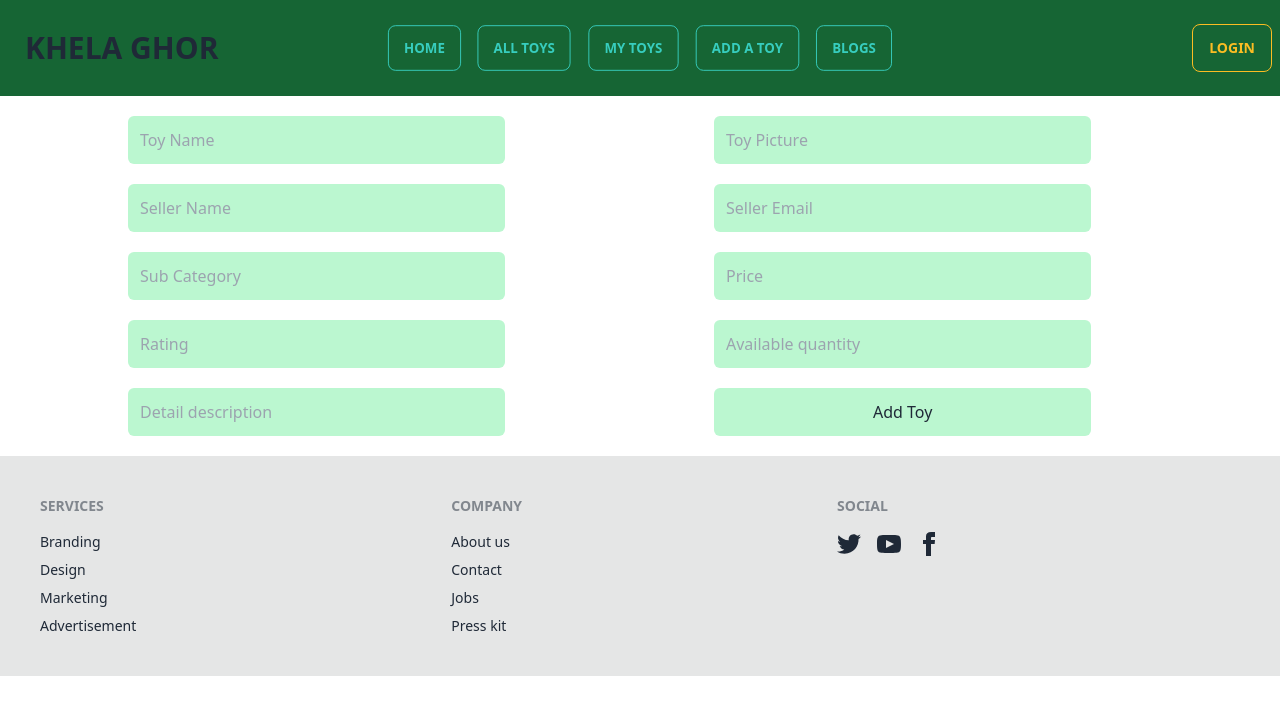
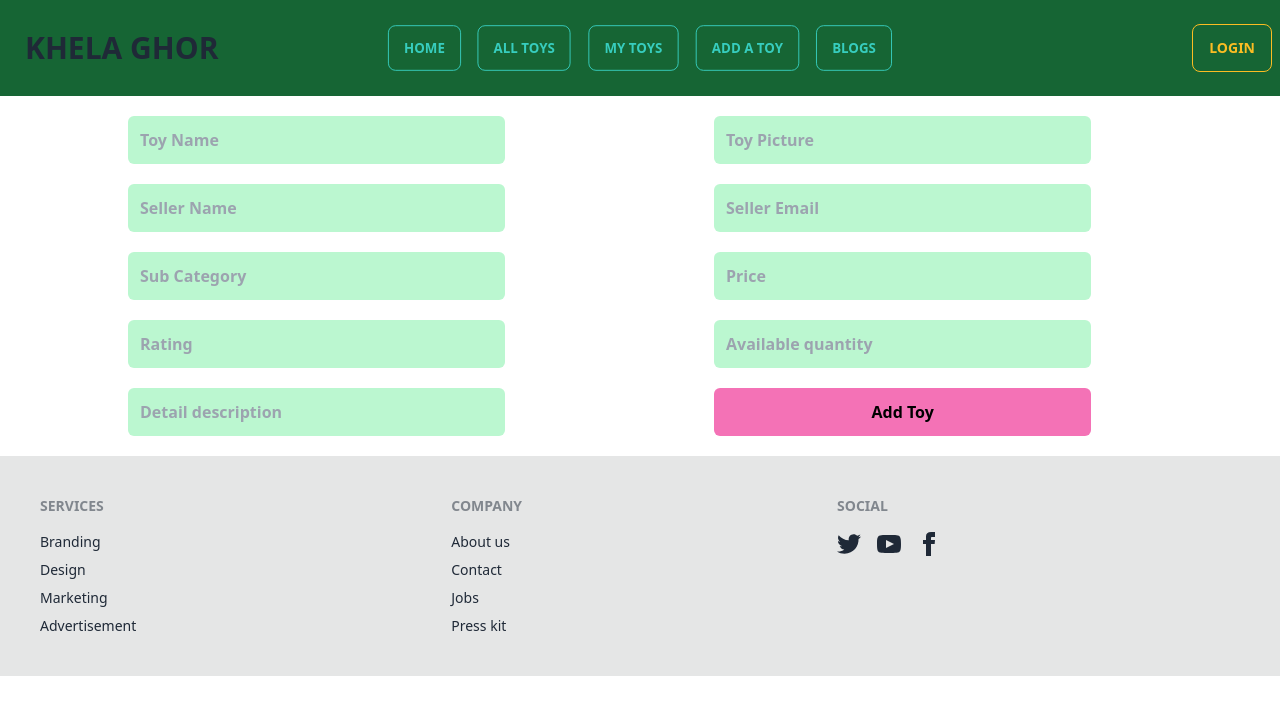
Before and after one commit to TanvirAhmed41/kids-khela-ghor-clinet, a React (Vite) app: page /addatoy in a window 1280 px wide. Shown: the top 714 px of the page. Built offline with nearby package versions, Linux system fonts and the light colour scheme; no server answers.

Commit message:
added my toys

```diff
--- a/src/Home/AddAToy/AddAToy.jsx
+++ b/src/Home/AddAToy/AddAToy.jsx
@@ -1,24 +1,58 @@
+import { useContext } from "react";
+import { AuthContext } from "../../AuthProvider/AuthProvider";
 
 
 const AddAToy = () => {
+    const {user} = useContext(AuthContext)
     const handlePost = event =>{
         event.preventDefault();
         const form = event.target;
-        const name = form.name.value;
+        const name = form.toyName.value;
+        const pictureURL = form.toyPhoto.value;
+        const sellerName = form.name.value;
+        const sellerEmail = form.email.value;
+        const  subCategory = form.subCategory.value;
+        const price = form.price.value;
+        const rating = form.rating.value;
+        const quantity = form.quantity.value;
+        const description = form.details.value;
+
+        const toy = {name,pictureURL,sellerName,sellerEmail,subCategory,price,rating,quantity,description}
+        console.log(toy);
+
+        fetch('http://localhost:5000/addtoys', {
+            method: 'POST',
+            headers:{
+                'content-type':'application/json'
+            },
+            body:JSON.stringify(toy)
+        })
+        .then(res => res.json())
+        .then(data => {
+            console.log(data);
+            if(data.insertedId){
+                // Swal.fire(
+                //     'Successfully add a Toy'
+                //   )
+                alert("successful")
+
+            }
+        })
+
     }
     return (
         <div className="py-5">
-          <form  className="grid grid-cols-2 gap-5 ml-32">
-                <input className="p-3 w-2/3 bg-green-200 rounded-md text-black" type="text" name="toyName" placeholder="Toy Name" />
-                <input className="p-3 w-2/3  bg-green-200 rounded-md" type="url" name="toyPhoto" placeholder="Toy Picture" />
-                <input className="p-3 w-2/3  bg-green-200 rounded-md" type="text" value=""name="name" placeholder="Seller Name" />
-                <input className="p-3 w-2/3  bg-green-200 rounded-md" type="email" value=""name="email" placeholder="Seller Email" />
-                <input className="p-3 w-2/3  bg-green-200 rounded-md" type="text" name="subCategory" placeholder="Sub Category" />
-                <input className="p-3 w-2/3  bg-green-200 rounded-md" type="number" name="price" placeholder="Price" />
-                <input className="p-3 w-2/3  bg-green-200 rounded-md" type="number" name="rating" placeholder="Rating" />
-                <input className="p-3 w-2/3  bg-green-200 rounded-md" type="number" name="quantity" placeholder="Available quantity" />
-                <input className="p-3 w-2/3  bg-green-200 rounded-md" type="text" name="details" placeholder="Detail description" />
-                <input className="p-3 w-2/3  bg-green-200 rounded-md" type="submit" value="Add Toy" />
+          <form onSubmit={handlePost}  className="grid grid-cols-2 gap-5 ml-32">
+                <input className="p-3 w-2/3 bg-green-200 rounded-md text-black font-semibold" type="text" name="toyName" placeholder="Toy Name" />
+                <input className="p-3 w-2/3  bg-green-200 rounded-md text-black font-semibold" type="url" name="toyPhoto" placeholder="Toy Picture" />
+                <input className="p-3 w-2/3  bg-green-200 rounded-md text-black font-semibold" type="text" value={user?.displayName}name="name" placeholder="Seller Name" />
+                <input className="p-3 w-2/3  bg-green-200 rounded-md text-black font-semibold" type="email" value={user?.email} name="email" placeholder="Seller Email" />
+                <input className="p-3 w-2/3  bg-green-200 rounded-md text-black font-semibold" type="text" name="subCategory" placeholder="Sub Category" />
+                <input className="p-3 w-2/3  bg-green-200 rounded-md text-black font-semibold" type="number" name="price" placeholder="Price" />
+                <input className="p-3 w-2/3  bg-green-200 rounded-md text-black font-semibold" type="number" name="rating" placeholder="Rating" />
+                <input className="p-3 w-2/3  bg-green-200 rounded-md text-black font-semibold" type="number" name="quantity" placeholder="Available quantity" />
+                <input className="p-3 w-2/3  bg-green-200 rounded-md text-black font-semibold" type="text" name="details" placeholder="Detail description" />
+                <input className="p-3 w-2/3  bg-pink-400 rounded-md text-black font-semibold" type="submit" value="Add Toy" />
             </form>
         </div>
     );
--- a/src/Home/AllToys/AllToys.jsx
+++ b/src/Home/AllToys/AllToys.jsx
@@ -15,20 +15,20 @@ const AllToys = () => {
     <div>
       <div className="overflow-x-auto">
         <div className="flex justify-center items-center">
-            <input type="search" placeholder="search" className="w-1/2 p-3 my-5 rounded " name="" id="" />
+            <input type="search" placeholder="search" className="w-1/2 p-3 my-5 rounded bg-white " name="" id="" />
             <button className="btn btn-primary">Search</button>
         </div>
         <table className="table table-compact w-full">
-          <thead>
-            <tr>
-              <th>Name</th>
+          <thead >
+            <tr className="py-5">
+              <th className="py-5">Name</th>
               <th>Seller </th>
               <th>Sub Category</th>
               <th>Price</th>
               <th>Details</th>
             </tr>
           </thead>
-          <tbody>
+          <tbody className="py-5">
                 {
                     animalToys.map((toy) =><AnimalTable key={toy._id} toy={toy}></AnimalTable>)
                 }
--- a/src/Home/AnimalTable/AnimalTable.jsx
+++ b/src/Home/AnimalTable/AnimalTable.jsx
@@ -16,7 +16,7 @@ const AnimalTable = ({ toy }) => {
       <th>{sellerName}</th>
       <th>{subCategory}</th>
       <th>{price}</th>
-      <th><button>View Details</button></th>
+      <th><button className="btn btn-primary">View Details</button></th>
     </tr>
   );
 };
--- a/src/Home/MyToys/MyToys.jsx
+++ b/src/Home/MyToys/MyToys.jsx
@@ -1,6 +1,18 @@
-
+import { useContext, useEffect, useState } from "react";
+import { AuthContext } from "../../AuthProvider/AuthProvider";
 
 const MyToys = () => {
+    const {user} = useContext(AuthContext)
+    const [animalToys,setAnimalToys] = useState([])
+    console.log(animalToys)
+    const url = `http://localhost:5000/allToys?email=${user?.email}`;
+    useEffect(() => {
+        fetch(url)
+            .then(res => res.json())
+            .then(data => {
+                setAnimalToys(data);
+            })
+    }, [url])
     return (
         <div>
 
```
